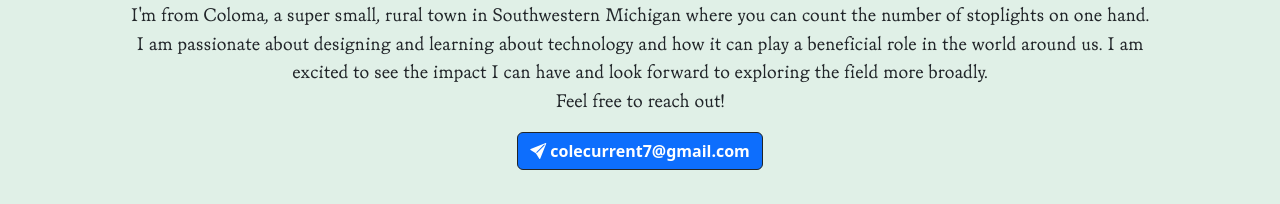
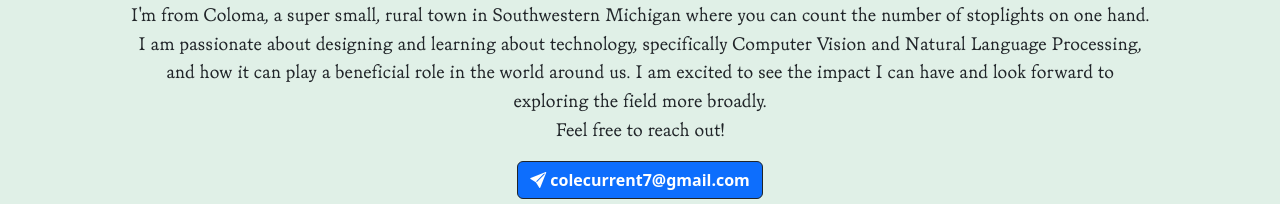
Before and after one commit to ColeCurrent/colecurrent.github.io, a website: page index.html in a window 1280 px wide. Shown: the part 201-405 px from the top of the page. Drawn offline with nearby package versions, Linux system fonts and the light colour scheme; a script that the page names is missing.

Commit message:
Update About Me.html

```diff
--- a/index.html
+++ b/index.html
@@ -42,7 +42,7 @@
         <div class="about-me-text">
             <span>Hello! I’m a student in the process of finishing my undergraduate degree in Computer Science from Michigan State University.</span> <br>
             <span>I'm from Coloma, a super small, rural town in Southwestern Michigan where you can count the number of stoplights on one hand.</span> <br>
-            <span>I am passionate about designing and learning about technology and how it can play a beneficial role in the world around us. I am excited to see the impact I can have and look forward to exploring the field more broadly.</span> <br>
+            <span>I am passionate about designing and learning about technology, specifically Computer Vision and Natural Language Processing, and how it can play a beneficial role in the world around us. I am excited to see the impact I can have and look forward to exploring the field more broadly.</span> <br>
             <span>Feel free to reach out!</span>
         </div>
 
```
